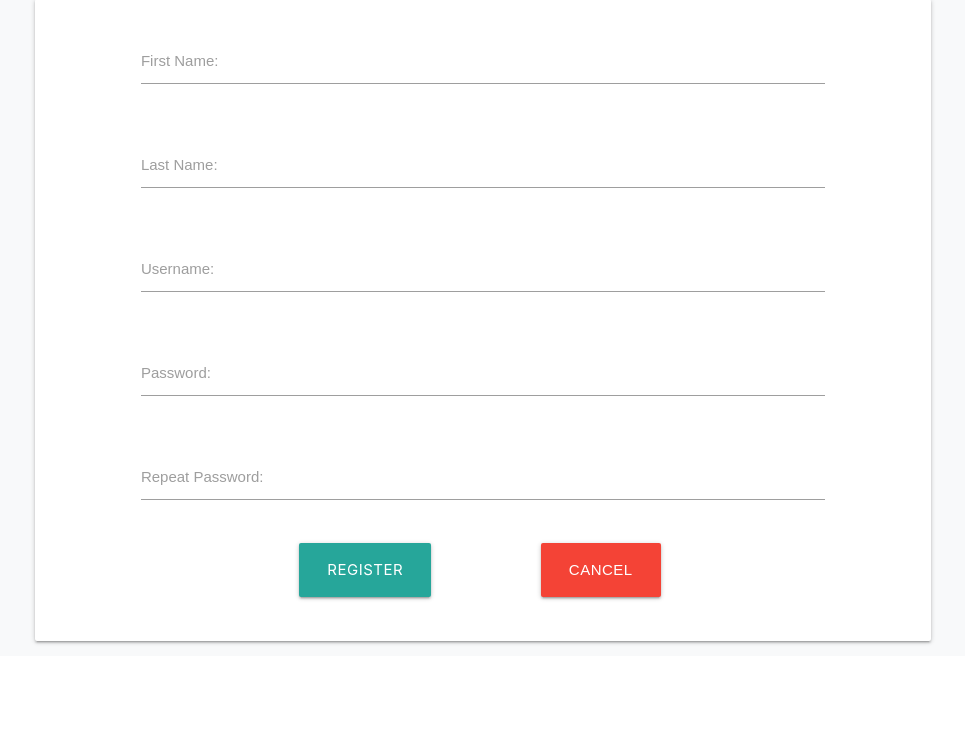
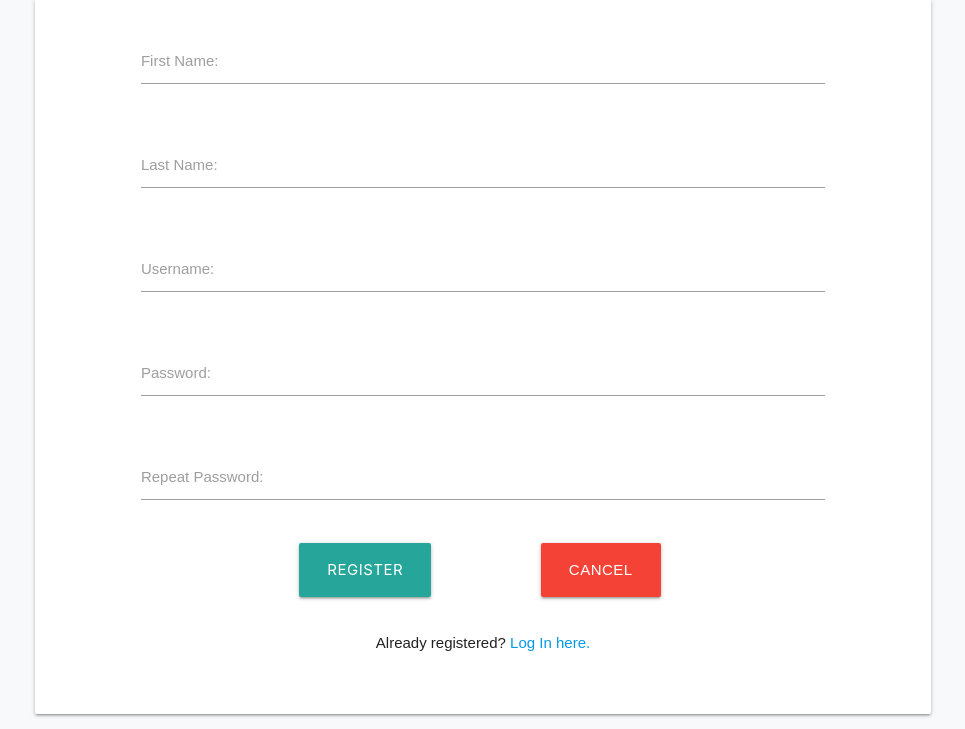
Before and after one commit to shaneoh10/ms3-precise-calibration, a Flask app: page /register in a window 1280 px wide. Shown: the part 205-934 px from the top of the page, without its empty margins (157-1122 px from the left). Before the commit the page ends 850 px from the top, so only its background shows below. Run offline with Flask 2, Linux system fonts and the light colour scheme; some libraries are stand-ins or nearby versions; some web fonts are replaced.

Commit message:
feat: Add user login modal to base template

```diff
--- a/templates/base.html
+++ b/templates/base.html
@@ -40,7 +40,7 @@
                     <li><a href="{{ url_for('new_cal') }}">New Cal</a></li>
                     <li><a href="#">Dashboard</a></li>
                     <li><a href="{{ url_for('register') }}">Register</a></li>
-                    <li><a href="#">Log In</a></li>
+                    <li><a href="#modal2" class="modal-trigger">Log In</a></li>
                     <li><a href="#">Log Out</a></li>
                 </ul>
             </div>
@@ -57,8 +57,8 @@
             <li><a href="{{ url_for('get_cals_due') }}">Cals Due</a></li>
             <li><a href="{{ url_for('new_cal') }}">New Cal</a></li>
             <li><a href="#">Dashboard</a></li>
-            <li><a href="{{ url_for('register') }}">Register</a></li>
-            <li><a href="#">Log In</a></li>
+            <li><a href="{{ url_for('register') }}" class="modal-trigger">Register</a></li>
+            <li><a href="#modal2" class="modal-trigger">Log In</a></li>
             <li><a href="#">Log Out</a></li>
         </ul>
     </header>
@@ -82,6 +82,45 @@
         {% endwith %}
     </section>
 
+    <section id="login-modal">
+        <div class="row center-align">
+        <!-- Modal for login https://materializecss.com/modals.html-->
+            <div id="modal2" class="modal">
+                <div class="modal-content">
+                    <form class="col s12 m10 offset-m1" method="POST" action="#">
+                        <h4>Log In</h4>
+                        <div class="row">
+                            <div class="input-field col s12">
+                                <input id="username" type="text" name="username" class="validate" required>
+                                <label for="username">Username:</label>
+                            </div>
+                        </div>
+                        <div class="row">
+                            <div class="input-field col s12">
+                                <input id="password1" type="password" name="password1" class="validate" required>
+                                <label for="password1">Password:</label>
+                            </div>
+                        </div>
+                        <div class="row">
+                            <div class="col s12 m4 offset-m2 center">
+                                <a href="{{ url_for('get_cals_due') }}" class="btn-large ">Log In</a>
+                                <!-- <button type="submit" class="btn-large">Log In</button> -->
+                            </div>
+                            <div class="col s12 m4 center">
+                                <a href="#modal2" class="btn-large red modal-close">Cancel</a>
+                            </div>
+                        </div>
+                        <div class="row">
+                            <div class="col s12">
+                                <p>New Employee? <a href="{{ url_for('register') }}">Register Account here.</p></a>
+                            </div>
+                        </div>
+                    </form>
+                </div>
+            </div>
+        </div>
+    </section>
+
     {% block content %}
     {% endblock %}
 
--- a/templates/register.html
+++ b/templates/register.html
@@ -47,6 +47,11 @@
                         <a href="{{ url_for('home') }}" class="btn-large red">Cancel</a>
                     </div>
                 </div>
+                <div class="row">
+                    <div class="col s12 center">
+                        <p>Already registered? <a href="#modal2" class="modal-trigger">Log In here.</p></a>
+                    </div>
+                </div>
             </form>
         </div>
     </div>
```
